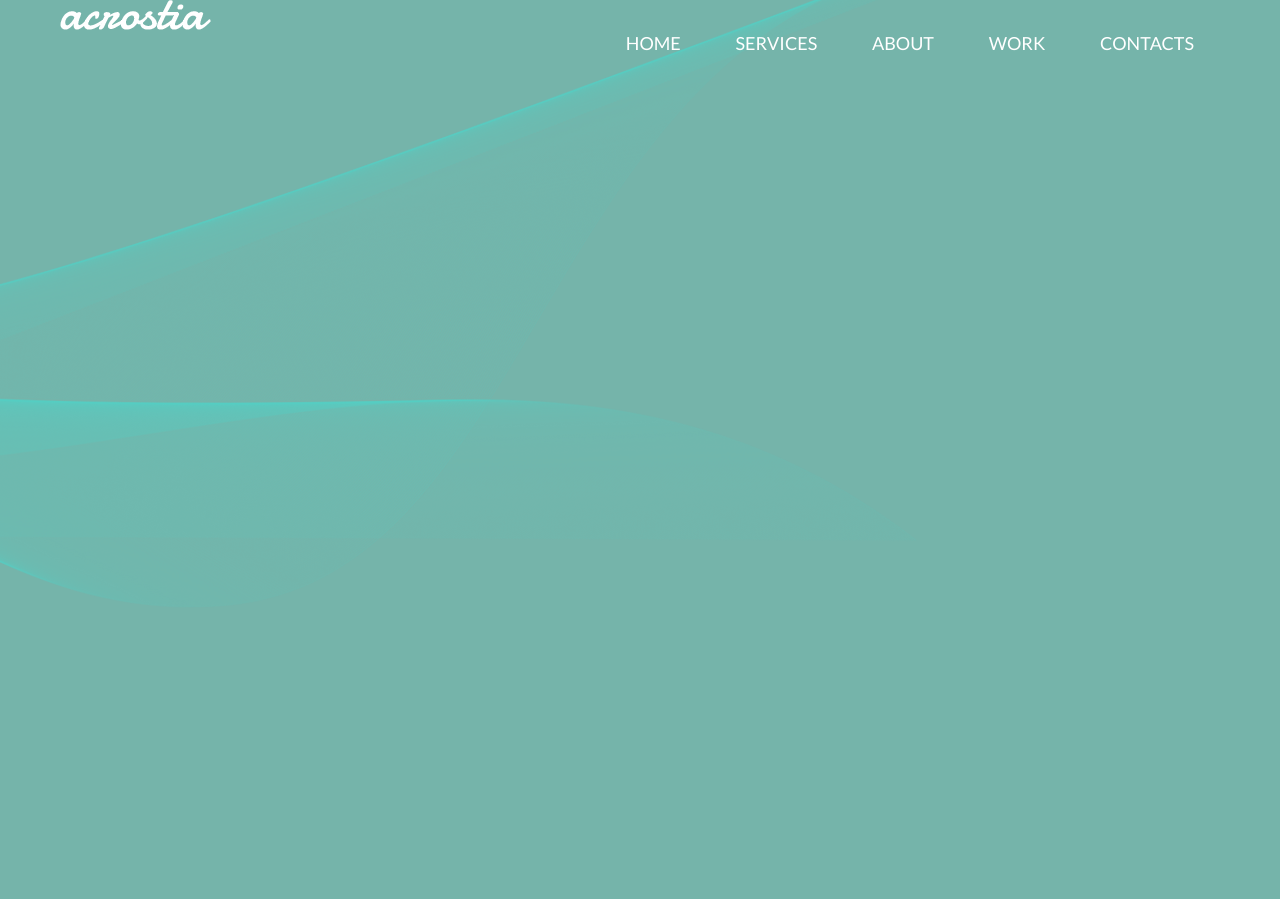
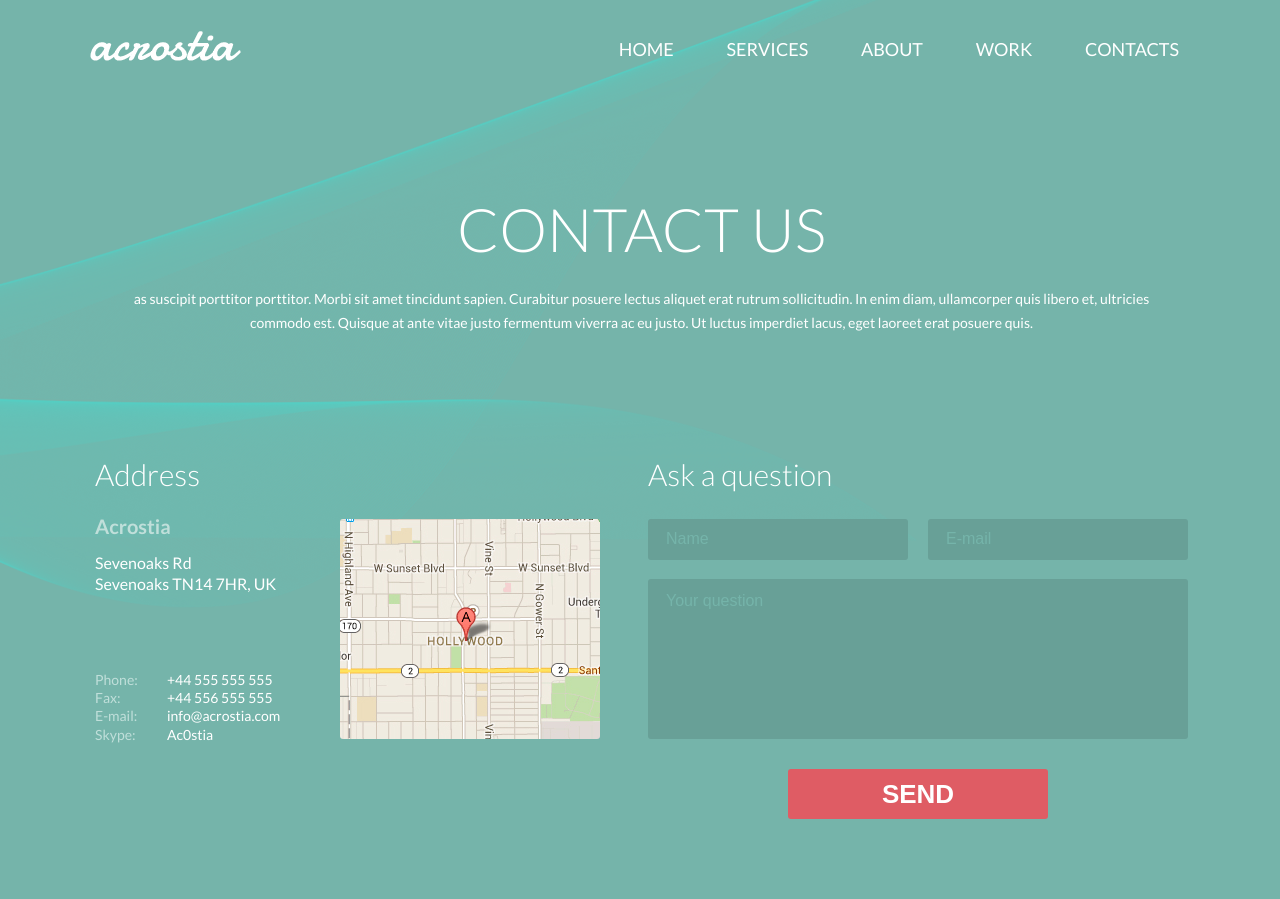
Before and after one commit to code-kg/ITA-Lesson-39, a plain HTML site: page index.html in a window 1280 px wide. Before the commit the page ends 800 px from the top, so only its background shows below. Drawn offline with Linux system fonts and the light colour scheme.

Commit message:
removed .idea

```diff
--- a/css/style.css
+++ b/css/style.css
@@ -12,12 +12,16 @@ body {
 }
 .header {
     overflow: hidden;
+    padding: 6px 0 0 0;
+    margin: 0 0 112px 0;
 }
 .header__logo {
     float: left;
+    margin: 25px 0 0 30px;
 }
 .header__menu {
     float: right;
+    margin: 0 16px 0 0;
 }
 .header__menu-list{
     display: inline-block;
@@ -26,9 +30,12 @@ body {
 }
 .header__menu-item{
     list-style-type: none;
-    padding: 32px 13px;
+    padding: 32px 12px;
     border-radius: 3px;
     display: inline-block;
+}
+.header__menu-item:hover{
+    background-color: rgba(130,200,189,0.9);
 }
 .header__menu-link{
     text-decoration: none;
@@ -38,6 +45,126 @@ body {
     padding: 32px 13px;
     border-radius: 3px;
 }
-.header__menu-item:hover{
-    background-color: rgba(117,180,170,0.9);
+.content{
+    margin: 0 32px 0 35px;
+    overflow: hidden;
 }
+.content__title, .content__text{
+    padding: 0 0 0 0;
+    margin: 0 0 0;
+    color: #ffffff;
+    text-align: center;
+}
+.content__title{
+    font-size: 60px;
+    font-weight: 300;
+    text-transform: uppercase;
+    line-height: 48px;
+    padding: 0 0 34px 0;
+}
+.content__text{
+    font-size: 14px;
+    line-height: 24px;
+    padding: 0 7px;
+    margin: 0 0 120px 0;
+}
+.content__address, .content__contact{
+    display: flex;
+    flex-wrap: wrap;
+    justify-content: space-between;
+    margin: 0 0 80px 0;
+}
+.content__address {
+    width: 505px;
+    float: left;
+    padding: 0 0 30px 0;
+}
+.content__address-title {
+    width: 100%;
+    font-size: 30px;
+    color: #ffffff;
+    font-weight: 300;
+    margin: 0;
+    padding: 0 0 25px 0;
+}
+.content__address-details {
+    width: 240px;
+}
+.content__address-logo {
+    margin: 0;
+    padding: 0 0 19px 0;
+    color: #c0dfda;
+    font-size: 20px;
+    line-height: 15px;
+}
+.content__address-district{
+    margin: 0 0 76px 0;
+}
+.content__address-street{
+    color: #ffffff;
+    font-size: 16px;
+}
+.content__address-phone, .content__address-fax, .content__address-email, .content__address-skype {
+    display: block;
+    color: #ffffff;
+}
+.content__address-phoneW, .content__address-faxW, .content__address-emailW, .content__address-skypeW {
+    width: 72px;
+    font-style: normal;
+    color: #c0dfda;
+    display: inline-block;
+}
+.content__address-map {
+    width: 260px;
+}
+.address-map__img{
+    border-radius: 3px;
+}
+.content__contact{
+    float: right;
+    width: 540px;
+}
+.content__contact-title{
+    width: 100%;
+    font-size: 30px;
+    color: #ffffff;
+    font-weight: 300;
+    margin: 0;
+    padding: 0 0 25px 0;
+}
+.content__contact-formName, .content__contact-formMail {
+    width: 260px;
+    padding: 0 0 19px 0;
+}
+.content__contact-inputName, .content__contact-inputMail, .content__contact-formArea{
+    width: 100%;
+    padding: 13px 18px;
+    background-color: #68a097;
+    border: none;
+    border-radius: 3px;
+    color: #b5b5b5;
+}
+.content__contact-inputName::-webkit-input-placeholder, .content__contact-inputMail::-webkit-input-placeholder, .content__contact-formArea::-webkit-input-placeholder {
+    font-size: 16px;
+    color: #75b4aa;
+}
+.content__contact-formArea {
+    resize: none;
+    height: 160px;
+    margin: 0 0 30px 0;
+}
+.content__contact-formButton{
+    width: 100%;
+    text-align: center;
+}
+.content__contact-formBtn {
+    text-transform: uppercase;
+    font-size: 26px;
+    font-weight: bold;
+    background-color: #df5c64;
+    color: #ffffff;
+    border: none;
+    border-radius: 3px;
+    width: 260px;
+    height: 50px;
+}
--- a/index.html
+++ b/index.html
@@ -38,9 +38,49 @@
                     </ul>
                 </nav>
             </div>
-
         </header>
+        <div class="content">
+            <h1 class="content__title">Contact us</h1>
+            <p class="content__text">as suscipit porttitor porttitor. Morbi sit amet tincidunt sapien. Curabitur posuere lectus aliquet erat rutrum sollicitudin. In enim diam, ullamcorper quis libero et, ultricies commodo est. Quisque at ante vitae justo fermentum viverra ac eu justo. Ut luctus imperdiet lacus, eget laoreet erat posuere quis.</p>
+            <div class="content__address">
+                <h4 class="content__address-title">Address</h4>
+                <div class="content__address-details">
+                    <h5 class="content__address-logo">Acrostia</h5>
+                    <div class="content__address-district">
+                        <span class="content__address-street">Sevenoaks Rd<br>Sevenoaks TN14 7HR, UK</span>
+                    </div>
+                    <span class="content__address-phone"><i class="content__address-phoneW">Phone:</i>+44 555 555 555</span>
+                    <span class="content__address-fax"><i class="content__address-faxW">Fax:</i>+44 556  555 555</span>
+                    <span class="content__address-email"><i class="content__address-emailW">E-mail:</i>info@acrostia.com</span>
+                    <span class="content__address-skype"><i class="content__address-skypeW">Skype:</i>Ac0stia</span>
+                </div>
+                <div class="content__address-map address-map">
+                    <div class="address-map__block">
+                        <img class="address-map__img" src="upload/map.jpg" width="260" height="220" alt="">
+                    </div>
+                </div>
+            </div>
+            <form class="content__contact">
+                <h4 class="content__contact-title">Ask a question</h4>
+                <span class="content__contact-formName"><input class="content__contact-inputName" type="text" placeholder="Name"></span>
+                <span class="content__contact-formMail"><input class="content__contact-inputMail" type="email" placeholder="E-mail"></span>
+                <textarea class="content__contact-formArea" placeholder="Your question" name="" id="" cols="30" rows="10"></textarea>
+                <div class="content__contact-formButton">
+                    <button class="content__contact-formBtn">Send</button>
+                </div>
+            </form>
+        </div>
     </div>
+    <footer>
+        <div class="container">
+            <div class="social-icons">
+                <a class="social-icons__facebook" href="#"></a>
+                <a class="social-icons__twitter" href="#"></a>
+                <a class="social-icons__googlePlus" href="#"></a>
+                <a class="social-icons__linkedIn" href="#"></a>
+            </div>
+        </div>
+    </footer>
     <script src="vendor/jquery/jquery-3.2.0.min.js"></script>
     <script src="vendor/inputMask/jquery.inputmask.bundle.min.js"></script>
     <script src="js/core.js"></script>
```
Also changed, not shown: upload/map.jpg (added).
